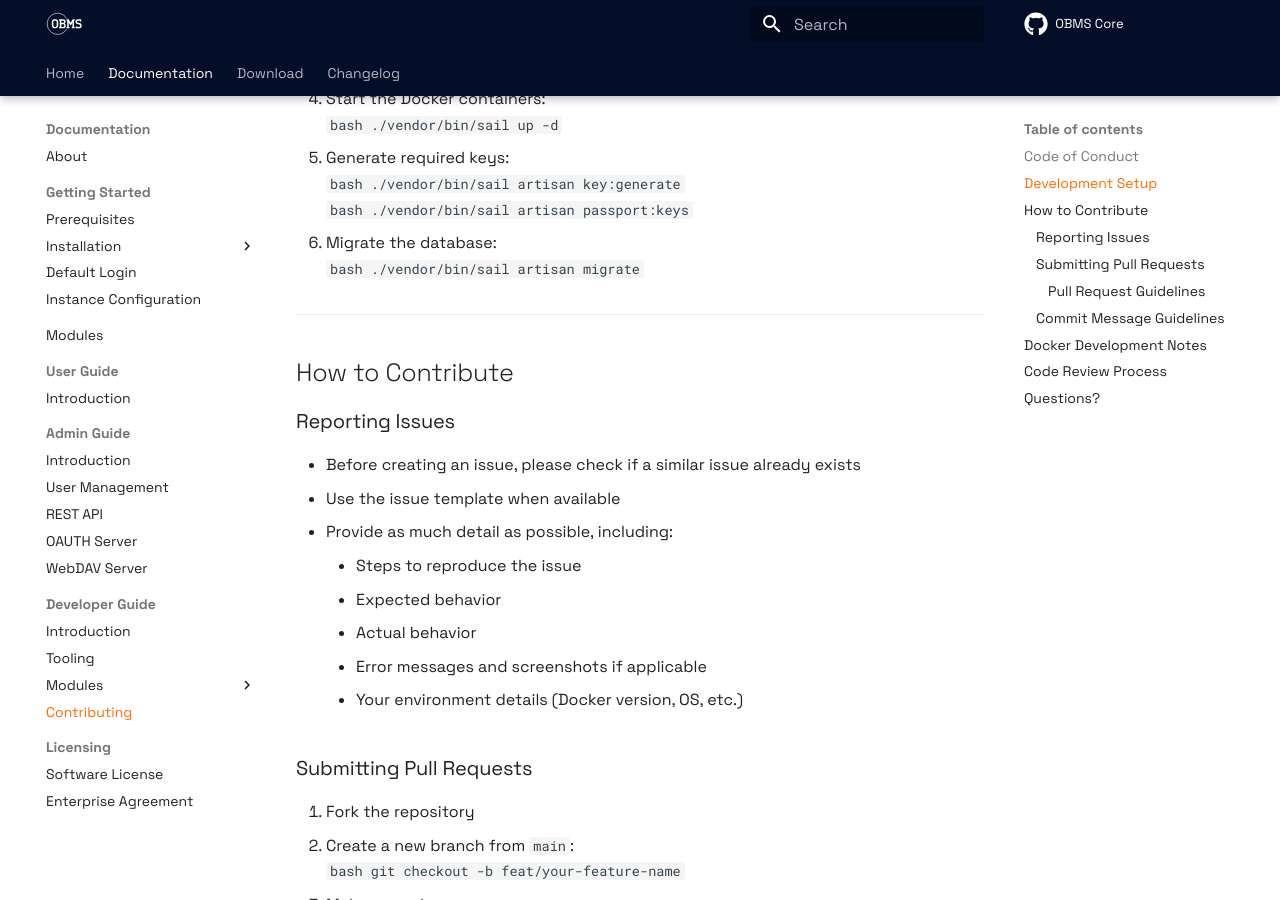
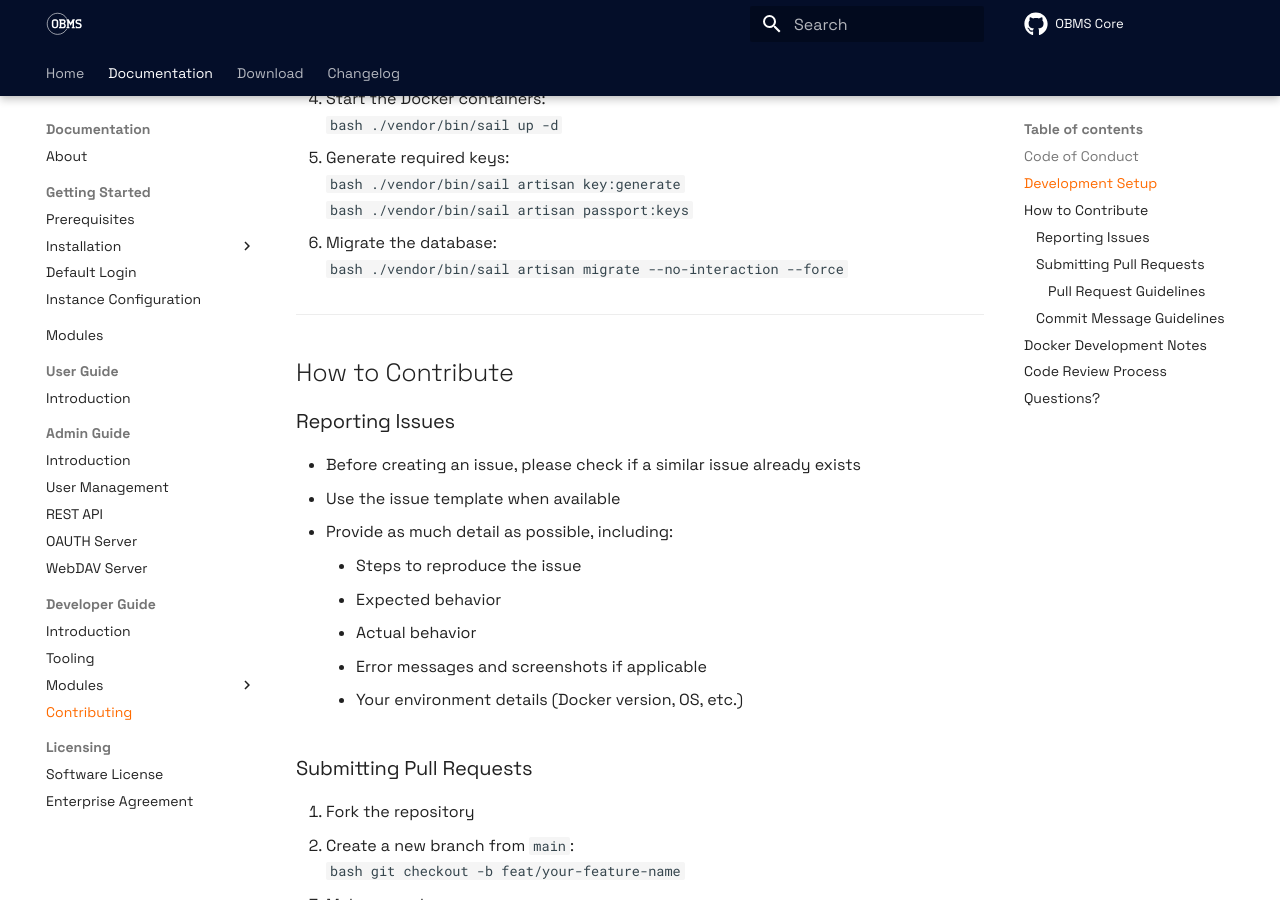
Before and after one commit to OBMS-Open-Business-Management-Software/documentation, an MkDocs documentation site: the page built from docs/docs/developer_guide/contributing.md, in a window 1280 px wide and 900 px high, scrolled down 731 px. Built offline with MkDocs 1.6.1 and Material for MkDocs 9.7.7, drawn with Linux system fonts in a browser that asks for light colours; comment, search, counter and statistics services are not loaded.

Commit message:
docs: force non-interactive database migrations in production mode

````diff
--- a/docs/docs/developer_guide/contributing.md
+++ b/docs/docs/developer_guide/contributing.md
@@ -45,7 +45,7 @@ By participating in this project, you agree to follow our Code of Conduct. Pleas
 
 6. Migrate the database:
     ```bash
-    ./vendor/bin/sail artisan migrate
+    ./vendor/bin/sail artisan migrate --no-interaction --force
     ```
 
 ---
````
Also changed, not shown: docs/docs/getting-started/installation/bare_metal.md (+1 -1 lines), docs/docs/getting-started/installation/docker.md (+2 -2 lines), docs/docs/getting-started/installation/kubernetes.md (+1 -1 lines).
